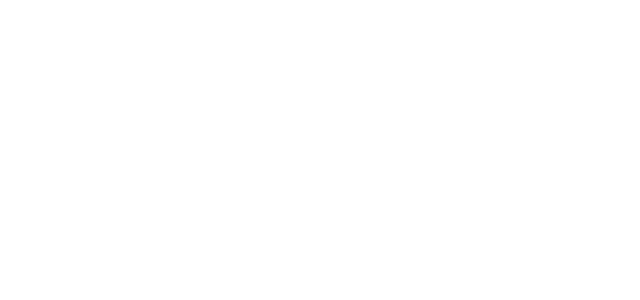
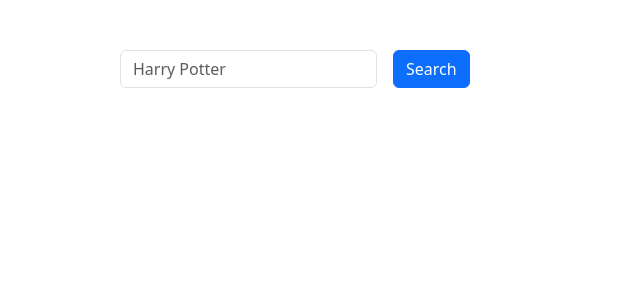
Before and after one commit to GloriaBimbi/vite-boolflix, a Vue app: page / in a window 1280 px wide. Shown: the top 300 px of the page, without its empty margins (0-640 px from the left). Built offline with nearby package versions, Linux system fonts and the light colour scheme; the HTML template or start-up script is replaced by a standard one.

Commit message:
feat searchTitle method

```diff
--- a/package.json
+++ b/package.json
@@ -9,6 +9,7 @@
     "preview": "vite preview"
   },
   "dependencies": {
+    "axios": "^1.6.7",
     "bootstrap": "^5.3.2",
     "vue": "^3.4.15"
   },
--- a/src/App.vue
+++ b/src/App.vue
@@ -1,18 +1,56 @@
 <!-- 5cf2112ddf23b3b71a19a74fcd05ae67 -->
 
 <script>
-import store from "./store/index";
-
+import { store } from "./store/index";
+import axios from "axios";
 export default {
   data() {
     return {
       store,
     };
   },
+  methods: {
+    searchTitle() {
+      axios
+        .get(
+          "https://api.themoviedb.org/3/search/movie?api_key=5cf2112ddf23b3b71a19a74fcd05ae67&query=harry potter&language=it-IT"
+        )
+        .then((response) => {
+          const result = response.data;
+          console.log(response.data);
+          console.log(response.data.respose);
+        });
+
+      store.movieTitle = "";
+    },
+  },
 };
 </script>
 
-<template></template>
+<template>
+  <div class="container">
+    <form class="row g-3">
+      <div class="col-auto">
+        <input
+          v-model="store.movieTitle"
+          type="text"
+          class="form-control"
+          placeholder="Harry Potter"
+        />
+      </div>
+      <div class="col-auto">
+        <button
+          @click="searchTitle()"
+          @keyup.enter="searchTitle()"
+          type="submit"
+          class="btn btn-primary mb-3"
+        >
+          Search
+        </button>
+      </div>
+    </form>
+  </div>
+</template>
 
 <style lang="scss">
 @use "./styles/general.scss" as *;
--- a/src/store/index.js
+++ b/src/store/index.js
@@ -1,5 +1,5 @@
 import { reactive } from "vue";
 
 export const store = reactive({
-  text: "Questo è globale?",
+  movieTitle: "",
 });
--- a/src/styles/general.scss
+++ b/src/styles/general.scss
@@ -1 +1,5 @@
 @import "bootstrap/scss/bootstrap";
+
+.container {
+  padding: 50px;
+}
```
Also changed, not shown: 1 other file (tests, documents, lock files or other folders).
